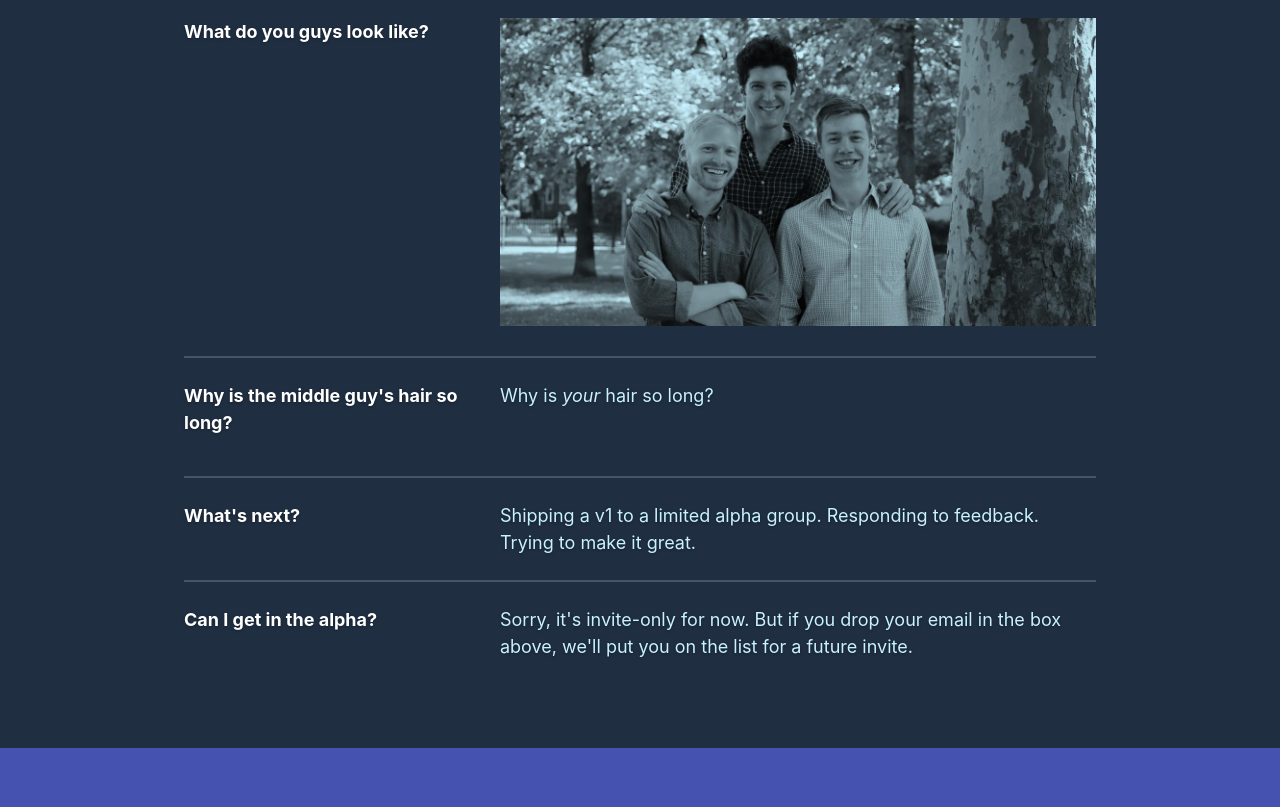
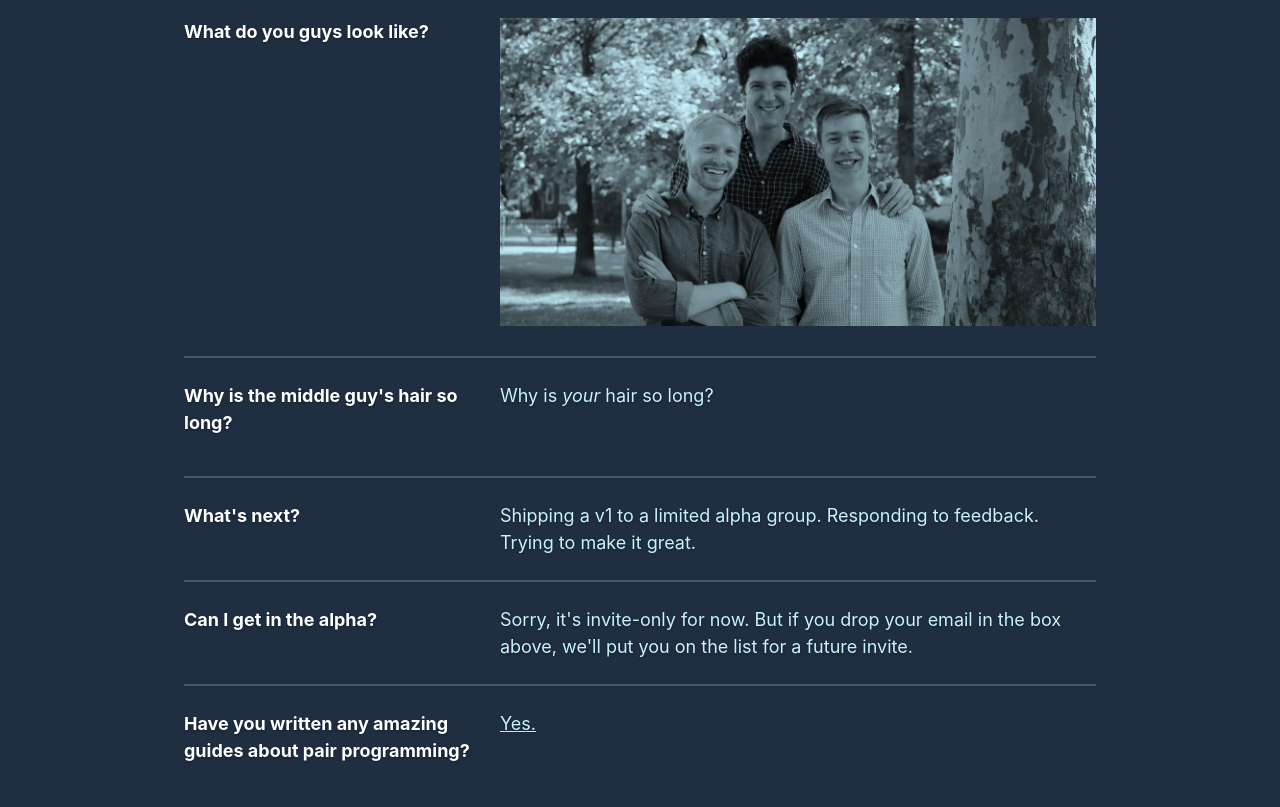
Before and after one commit to sschoger/tuple, a website: page index.html in a window 1280 px wide. Shown: the part 2151-2958 px from the top of the page. Before the commit the page ends 2899 px from the top, so only its background shows below. Drawn offline with Linux system fonts and the light colour scheme.

Commit message:
add link to pairing guide

```diff
--- a/index.html
+++ b/index.html
@@ -183,6 +183,11 @@
                 <h3 class="text-base md:text-lg text-white font-bold w:full md:w-1/3 pr-0 md:pr-3 mb-4 m:mb-0">Can I get in the alpha?</h3>
                 <p class="text-base md:text-lg text-blue-lighter w:full md:w-2/3 pl-0 md:pl-3">Sorry, it's invite-only for now. But if you drop your email in the box above, we'll put you on the list for a future invite.</p>
             </div>
+
+            <div class="block md:flex border-t-2 border-grey-darkest leading-normal py-6">
+                <h3 class="text-base md:text-lg text-white font-bold w:full md:w-1/3 pr-0 md:pr-3 mb-4 m:mb-0">Have you written any amazing guides about pair programming?</h3>
+                <p class="text-base md:text-lg text-blue-lighter w:full md:w-2/3 pl-0 md:pl-3"><a class="text-blue-lighter" href="https://tuple.app/pair-programming-guide">Yes.</a></p>
+            </div>
         </div>
 </body>
 
```
